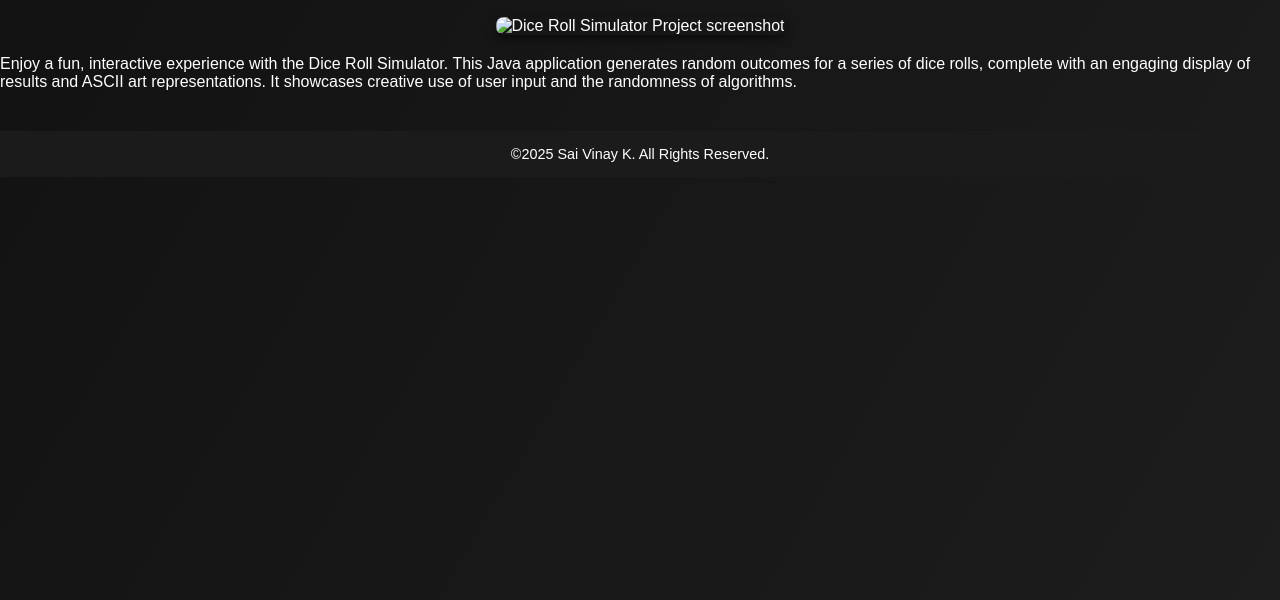
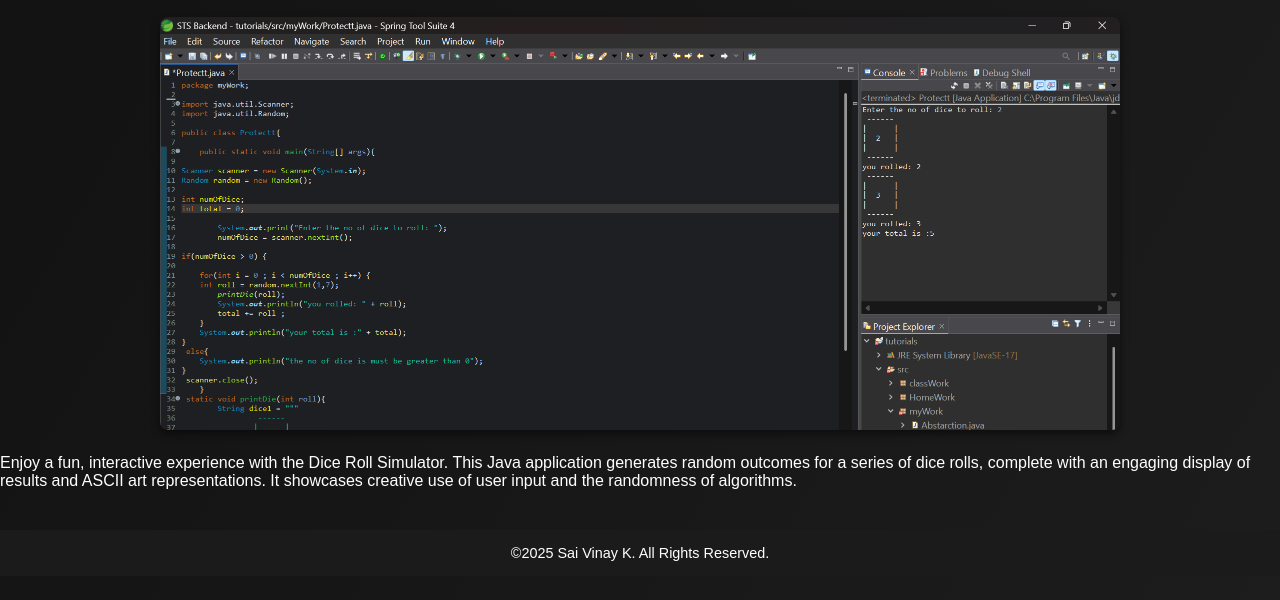
Before and after one commit to saivinay915/My-First-Portfolio, a plain HTML site: page dice-roll.html in a window 1280 px wide. Shown: the part 78-678 px from the top of the page. Drawn offline with Linux system fonts and the light colour scheme.

Commit message:
Update dice-roll.html

```diff
--- a/dice-roll.html
+++ b/dice-roll.html
@@ -22,7 +22,7 @@
     <main>
         <h1>Dice Roll Simulator</h1>
         <div class="project-img">
-            <img src="/MY PORTFOLIO/photos/diceRoll.png" alt="Dice Roll Simulator Project screenshot">
+            <img src="./photos/diceRoll.png" alt="Dice Roll Simulator Project screenshot">
         </div>
         <p>
             Enjoy a fun, interactive experience with the Dice Roll Simulator. This Java application generates random
```
